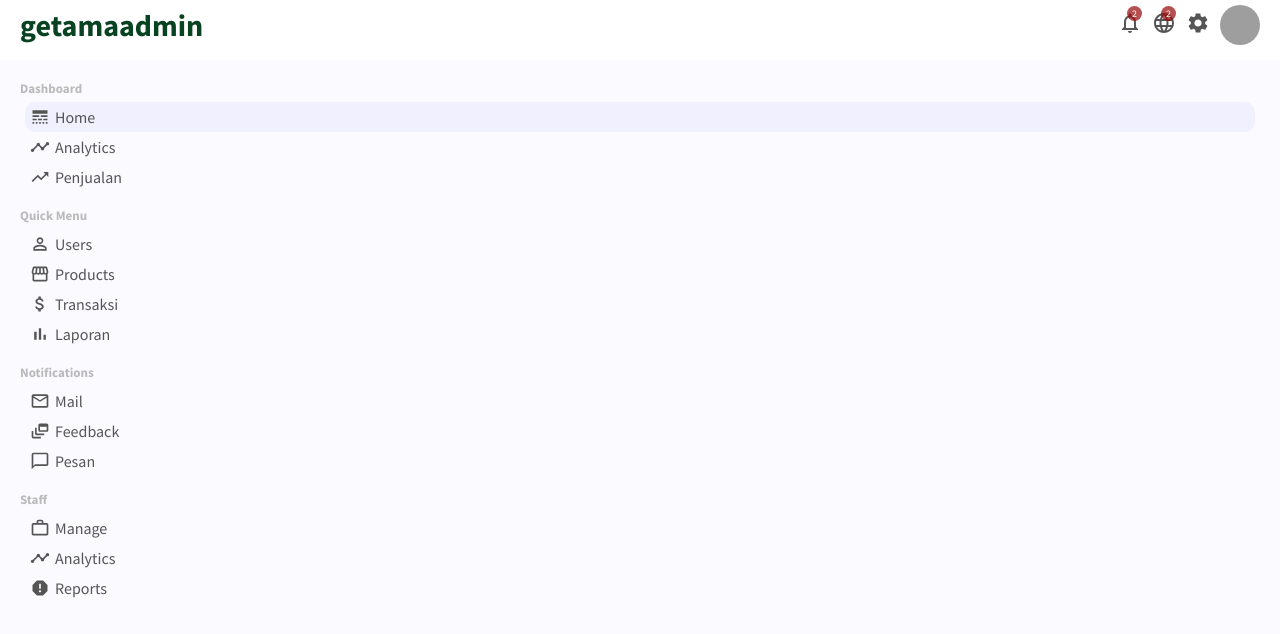
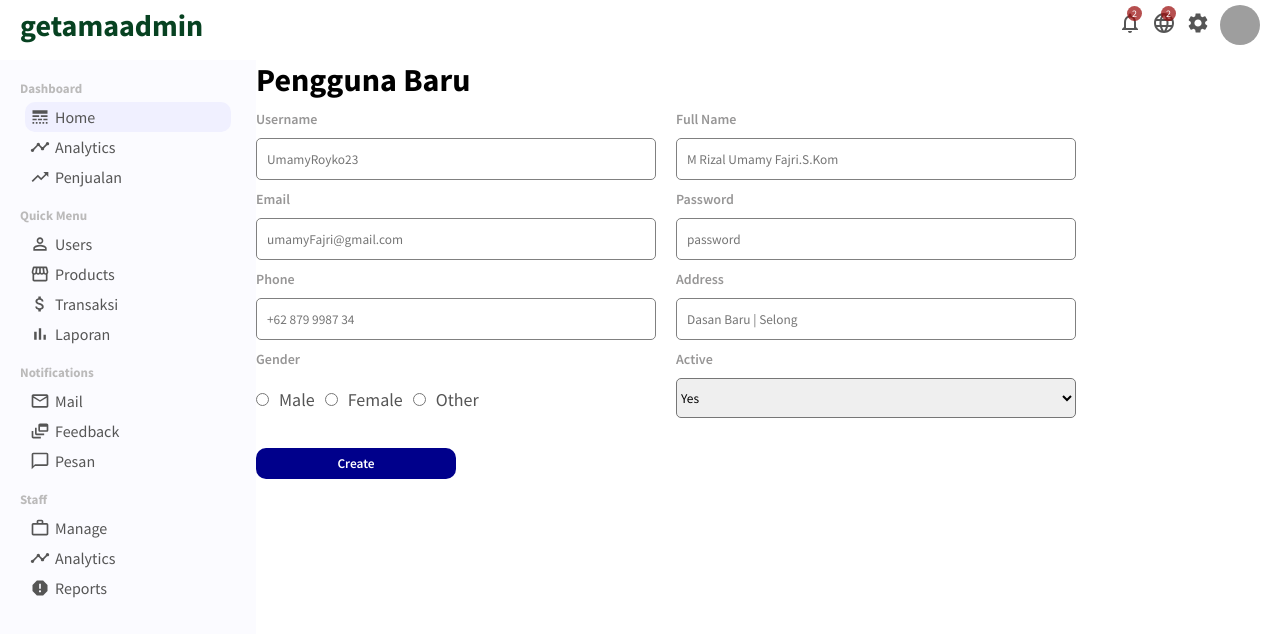
Before and after one commit to NahrulK/getama-admin, a React (Create React App) app: page /newUser in a window 1280 px wide. Shown: the top 634 px of the page. Built offline with nearby package versions, Linux system fonts and the light colour scheme; grey boxes are pictures that could not be loaded.

Commit message:
New User Pages

```diff
--- a/src/App.js
+++ b/src/App.js
@@ -5,6 +5,7 @@
 import { BrowserRouter as Router, Switch, Route, Link } from "react-router-dom";
 import UserList from "./pages/userList/UserList";
 import User from "./pages/user/User";
+import NewUser from "./pages/newUser/NewUser";
 
 function App() {
   return (
@@ -22,6 +23,9 @@
           <Route path="/user/:userId">
             <User />
           </Route>
+          <Route path="/newUser">
+            <NewUser />
+          </Route>
         </Switch>
       </div>
     </Router>
--- a/src/components/sidebar/Sidebar.jsx
+++ b/src/components/sidebar/Sidebar.jsx
@@ -13,6 +13,7 @@
   WorkOutline,
   Report,
 } from "@material-ui/icons";
+import { Link } from "react-router-dom";
 
 export default function Sidebar() {
   return (
@@ -21,11 +22,12 @@
         <div className="sidebarMenu">
           <h3 className="sidebarTitle">Dashboard</h3>
           <ul className="sidebarList">
+            <Link to="/" className="link">
               <li className="sidebarListItem active">
                 <LineStyle className="sidebarIcon" />
                 Home
               </li>
-
+            </Link>
             <li className="sidebarListItem">
               <Timeline className="sidebarIcon" />
               Analytics
@@ -39,16 +41,18 @@
         <div className="sidebarMenu">
           <h3 className="sidebarTitle">Quick Menu</h3>
           <ul className="sidebarList">
+            <Link to="/users" className="link">
               <li className="sidebarListItem">
                 <PermIdentity className="sidebarIcon" />
                 Users
               </li>
-
+            </Link>
+            <Link to="/products" className="link">
               <li className="sidebarListItem">
                 <Storefront className="sidebarIcon" />
                 Products
               </li>
-
+            </Link>
             <li className="sidebarListItem">
               <AttachMoney className="sidebarIcon" />
               Transaksi
--- /dev/null
+++ b/src/pages/newUser/NewUser.jsx
@@ -0,0 +1,54 @@
+import "./newUser.css";
+
+export default function NewUser() {
+  return (
+    <div className="newUser">
+      <h1 className="newUserTitle">Pengguna Baru</h1>
+      <form className="newUserForm">
+        <div className="newUserItem">
+          <label>Username</label>
+          <input type="text" placeholder="UmamyRoyko23" />
+        </div>
+        <div className="newUserItem">
+          <label>Full Name</label>
+          <input type="text" placeholder="M Rizal Umamy Fajri.S.Kom" />
+        </div>
+        <div className="newUserItem">
+          <label>Email</label>
+          <input type="email" placeholder="umamyFajri@gmail.com" />
+        </div>
+        <div className="newUserItem">
+          <label>Password</label>
+          <input type="password" placeholder="password" />
+        </div>
+        <div className="newUserItem">
+          <label>Phone</label>
+          <input type="text" placeholder="+62 879 9987 34" />
+        </div>
+        <div className="newUserItem">
+          <label>Address</label>
+          <input type="text" placeholder="Dasan Baru | Selong" />
+        </div>
+        <div className="newUserItem">
+          <label>Gender</label>
+          <div className="newUserGender">
+            <input type="radio" name="gender" id="male" value="male" />
+            <label for="male">Male</label>
+            <input type="radio" name="gender" id="female" value="female" />
+            <label for="female">Female</label>
+            <input type="radio" name="gender" id="other" value="other" />
+            <label for="other">Other</label>
+          </div>
+        </div>
+        <div className="newUserItem">
+          <label>Active</label>
+          <select className="newUserSelect" name="active" id="active">
+            <option value="yes">Yes</option>
+            <option value="no">No</option>
+          </select>
+        </div>
+        <button className="newUserButton">Create</button>
+      </form>
+    </div>
+  );
+}
--- /dev/null
+++ b/src/pages/newUser/newUser.css
@@ -0,0 +1,57 @@
+.newUser {
+    flex: 4;
+  }
+
+  .newUserForm {
+    display: flex;
+    flex-wrap: wrap;
+  }
+
+  .newUserItem {
+    width: 400px;
+    display: flex;
+    flex-direction: column;
+    margin-top: 10px;
+    margin-right: 20px;
+  }
+
+  .newUserItem > label {
+    margin-bottom: 10px;
+    font-size: 14px;
+    font-weight: 600;
+    color: rgb(151, 150, 150);
+  }
+
+  .newUserItem > input {
+    height: 20px;
+    padding: 10px;
+    border: 1px solid gray;
+    border-radius: 5px;
+  }
+
+  .newUserGender > input {
+    margin-top: 15px;
+  }
+
+  .newUserGender>label{
+      margin: 10px;
+      font-size: 18px;
+      color: #555;
+  }
+
+  .newUserSelect{
+      height: 40px;
+      border-radius: 5px;
+  }
+
+  .newUserButton{
+      width: 200px;
+      border: none;
+      background-color: darkblue;
+      color: white;
+      padding: 7px 10px;
+      font-weight: 600;
+      border-radius: 10px;
+      margin-top: 30px;
+      cursor: pointer;
+  }
--- a/src/pages/user/User.jsx
+++ b/src/pages/user/User.jsx
@@ -6,6 +6,7 @@
   PhoneAndroid,
   Publish,
 } from "@material-ui/icons";
+import { Link } from "react-router-dom";
 import "./user.css";
 
 export default function User() {
@@ -13,7 +14,9 @@
     <div className="user">
       <div className="userTitleContainer">
         <h1 className="userTitle">Edit Pengguna</h1>
-        <button className="userAddButton">Create</button>
+        <Link to="/newUser">
+          <button className="userAddButton">Create</button>
+        </Link>
       </div>
       <div className="userContainer">
         <div className="userShow">
```
Lines whose indentation alone changed are shown as unchanged.
